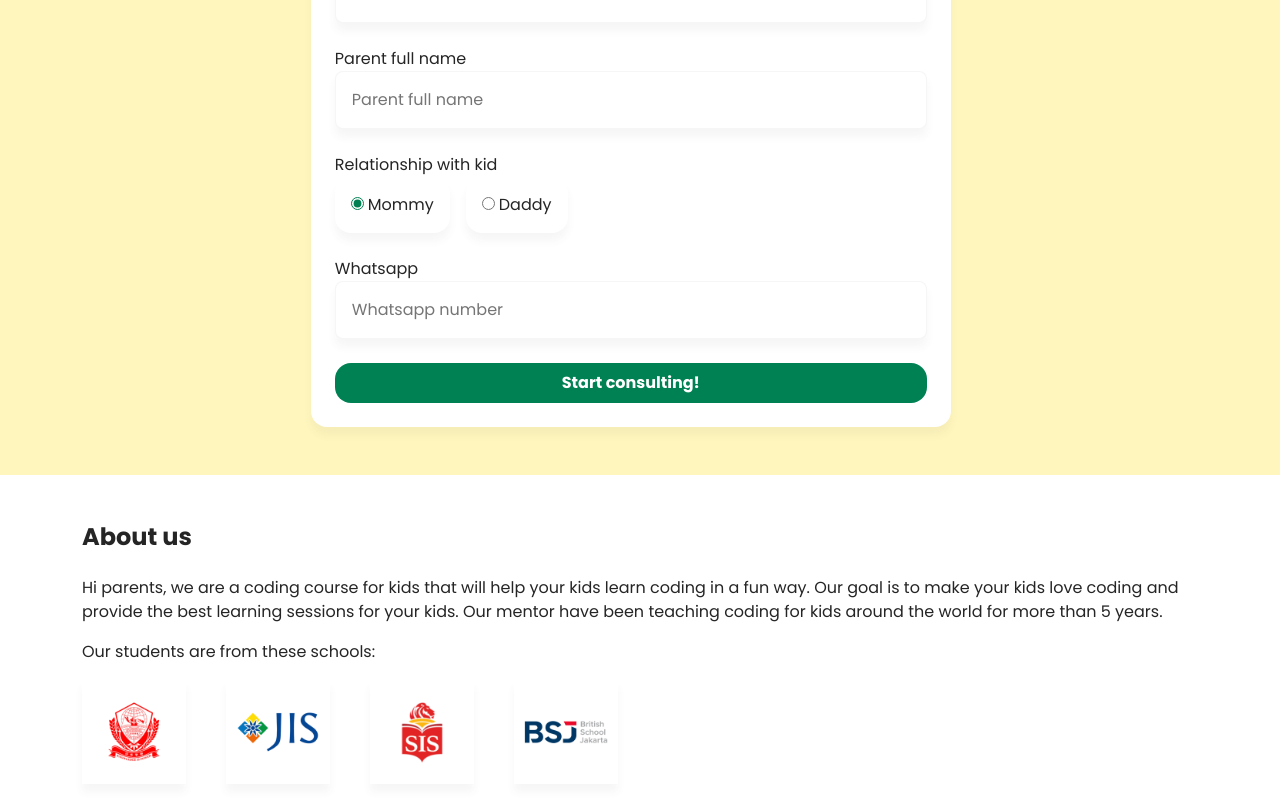
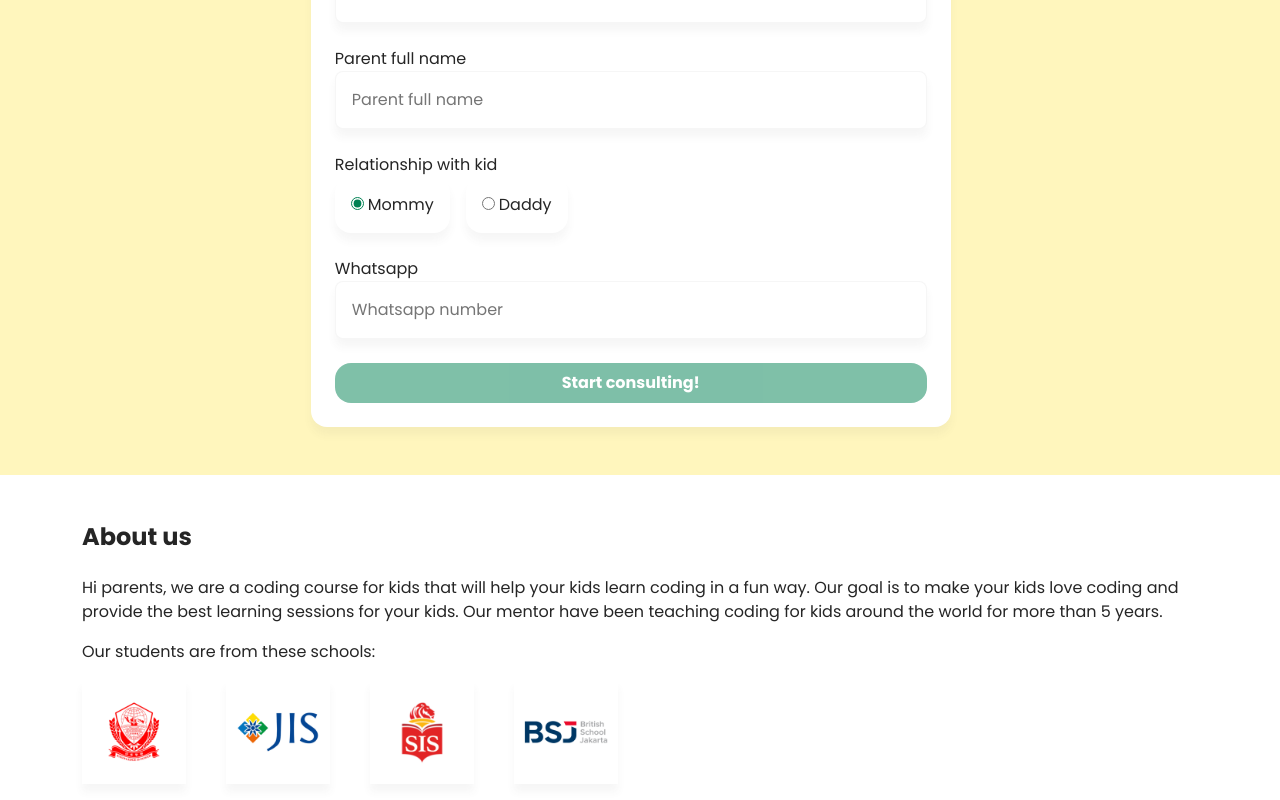
Before and after one commit to codingkids-admin/codingkids-app, a Next.js app: page / in a window 1280 px wide. Shown: the part 3243-4043 px from the top of the page. Built offline with nearby package versions, Linux system fonts and the light colour scheme.

Commit message:
Run npm build

```diff
--- a/src/components/contactUs/Card.jsx
+++ b/src/components/contactUs/Card.jsx
@@ -2,6 +2,7 @@
 import React, { useState } from "react";
 import styles from "./card.module.scss";
 import { AUTH } from "../../utilities/Constant";
+import sendWhatsapp from "@/utilities/sendWhatsapp";
 
 const Card = () => {
   const [form, setForm] = useState({
@@ -130,12 +131,24 @@ const Card = () => {
         <div>
           <button
             style={{
-              display: form.whatsapp.length > 15 && "none",
+              opacity:
+                form.whatsapp.length > 15 ||
+                !form.whatsapp ||
+                !form.kidsFullName ||
+                !form.parentFullName
+                  ? "0.5"
+                  : "1",
             }}
             onClick={(e) => {
               e.preventDefault();
 
-              fetch("https://codingkids.id/api/mail", {
+              if (
+                form.whatsapp.length <= 15 &&
+                form.whatsapp &&
+                form.kidsFullName &&
+                form.parentFullName
+              ) {
+                fetch("http://localhost:3000/api/mail", {
                   method: "POST",
                   headers: {
                     Authorization: AUTH,
@@ -160,6 +173,13 @@ const Card = () => {
                       whatsapp: "",
                     });
                   });
+                window.open(
+                  sendWhatsapp(
+                    `Hi Mr, saya ingin consultasi untuk les coding anak saya\nNama Anak: ${form.kidsFullName}\nHubungan dengan anak: ${form.relationship}`
+                  ),
+                  "_blank"
+                );
+              }
             }}
             className={`btn-primary ${styles.btn_form}`}
           >
--- a/src/utilities/sendWhatsapp.js
+++ b/src/utilities/sendWhatsapp.js
@@ -1,4 +1,4 @@
-const defaultValue = "+6282124111645";
+const defaultValue = "+6285161774568";
 function sendWhatsapp(text, phoneNumber = defaultValue) {
   return `https://wa.me/${phoneNumber}?text=${encodeURI(text)}`;
 }
```
Also changed, not shown: 1 other file (tests, documents, lock files or other folders). Lines whose indentation alone changed are shown as unchanged.
